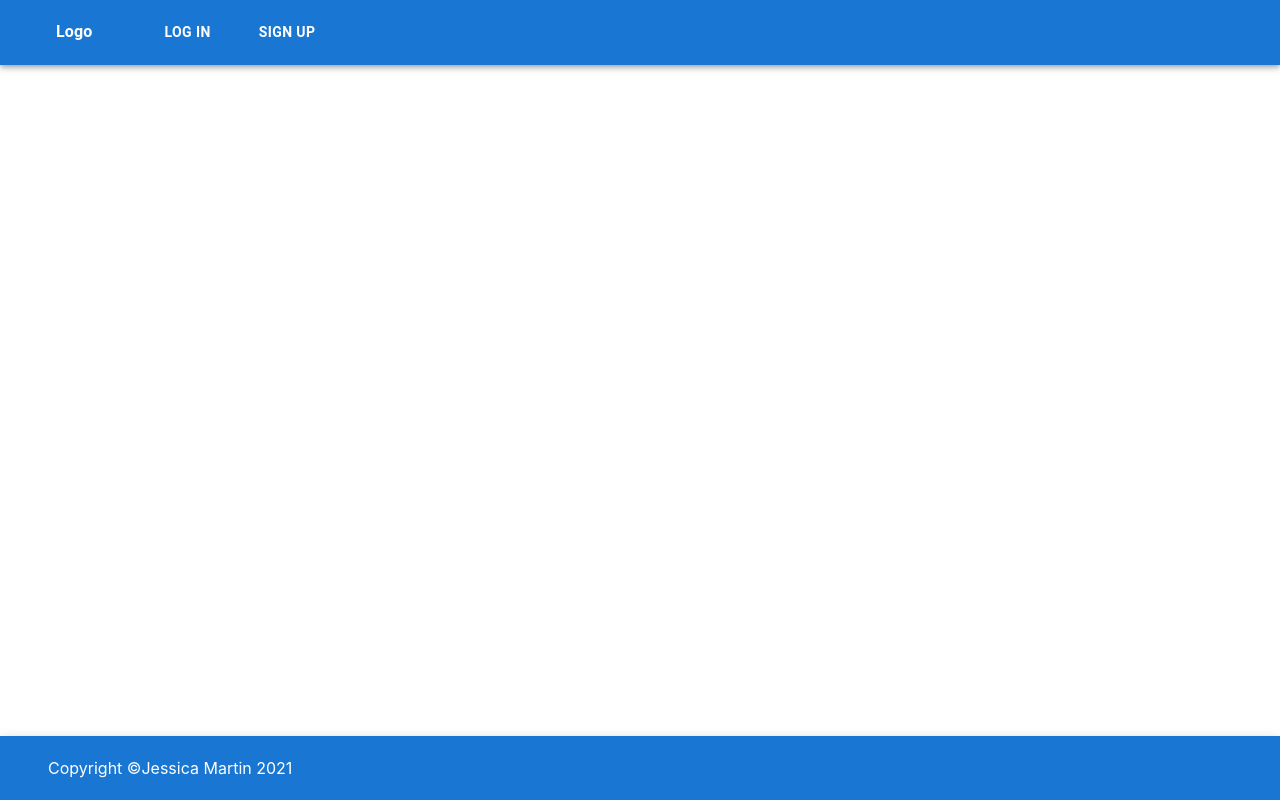
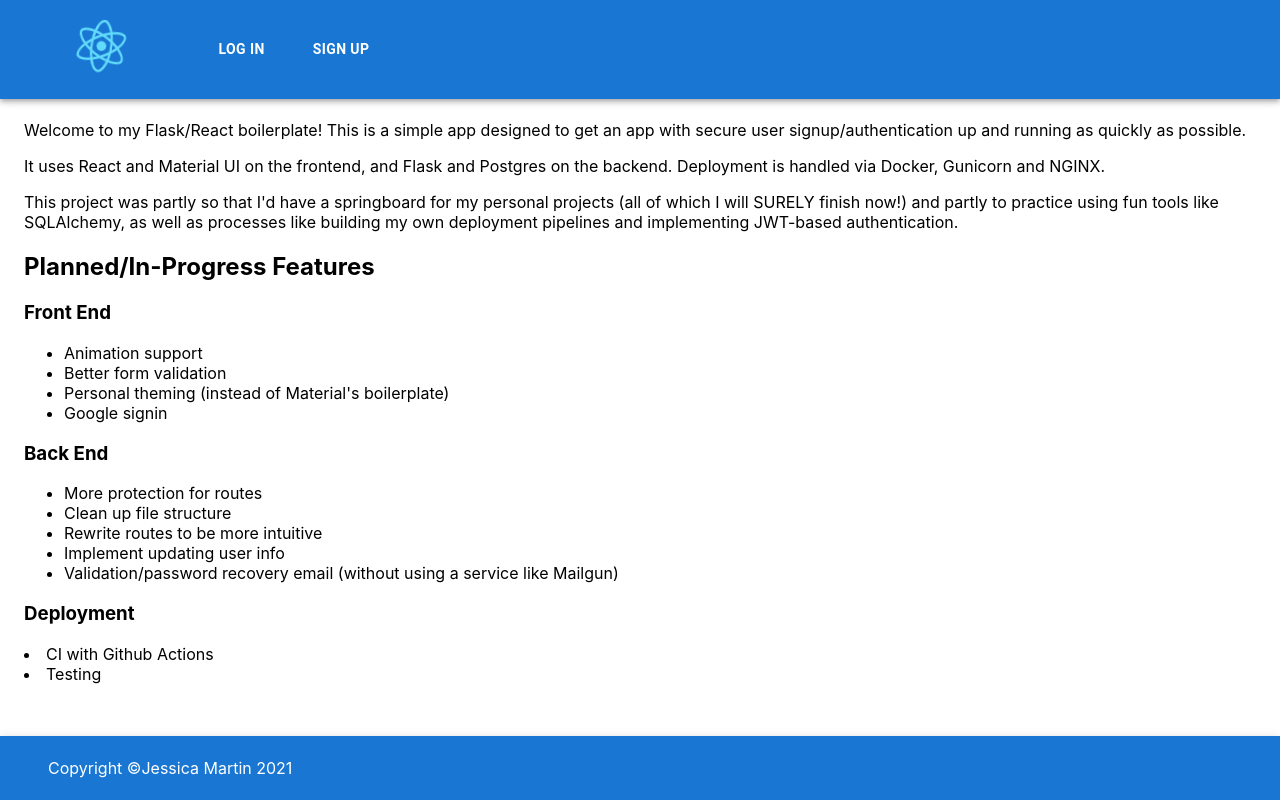
Before and after one commit to PersonofNote/react-boilerplate, a React (Create React App) app: page / in a window 1280 px wide. Built offline with nearby package versions, Linux system fonts and the light colour scheme.

Commit message:
Add delay to redirect and update styles

```diff
--- a/src/App.css
+++ b/src/App.css
@@ -3,7 +3,7 @@
 }
 
 .App-logo {
-  height: 40vmin;
+  height: 4rem;
   pointer-events: none;
 }
 
@@ -48,3 +48,14 @@
 .menu a:hover {
   color: ghostwhite;
 }
+
+.alert {
+  margin: 1rem 0;
+  padding: 1rem;
+  border-radius: 0.5rem;
+}
+
+.alert.alert-danger {
+  background-color: #f44336;
+  color: white;
+}
--- a/src/App.js
+++ b/src/App.js
@@ -28,6 +28,7 @@ import MenuList from '@mui/material/MenuList';
 import MenuItem from '@mui/material/MenuItem';
 import { Container } from '@material-ui/core';
 import Toolbar from '@mui/material/Toolbar';
+import { ReactComponent as ReactLogo} from './logo.svg';
 
 
 import "./App.css";
@@ -61,69 +62,59 @@ const App = () => {
     <BrowserRouter >
       <AppBar className="menu" position="static">
         <Container>
-          <>
           <MenuList sx={{ display: 'flex', alignItems: 'center', textAlign: 'center' }}>
             <MenuItem>
               <Link to={"/"} className="navbar-brand">
-                Logo
+                <ReactLogo className="App-logo"/>
               </Link>
             </MenuItem>
             {!currentUser && (
               <MenuItem>
-                <li className="nav-item">
                 <Button>
                   <Link to={"/login"} >
                     Log In
                   </Link>
                 </Button>
-                </li>
-                <li className="nav-item">
                 <Button>
                   <Link to={"/register"} >
                     Sign Up
                   </Link>
                 </Button>
-                </li>
               </MenuItem>
             )}
               {showModeratorBoard && (
                 <MenuItem>
-                  <li className="nav-item">
                     <Link to={"/mod"} >
                       Moderator Board
                     </Link>
-                  </li>
                 </MenuItem>
               )}
 
               {showAdminBoard && (
                 <MenuItem>
-                  <li className="nav-item">
                   <Link to={"/admin"} >
                     Admin Board
                   </Link>
-                  </li>
                 </MenuItem>
               )}
 
               {currentUser && (
                 <>
                 <MenuItem>
-                  <li className="nav-item">
                     <Link to={`/users/${currentUser.id}`} replace={true} >
                       Profile
                     </Link>
-                  </li>
                 </MenuItem>
                 <MenuItem>
-                  <li> <Button variant="contained" onClick={logOut}> Logout </Button> </li>
+                  <Button variant="contained" onClick={logOut}> Logout </Button>
                 </MenuItem>
                 </>
               )}
           </MenuList>
-          </>
         </Container>
       </AppBar>
+      {/* Enforce max width for all components */}
+      <Container id="main">
         <Routes>
             <Route index element={<Home />} />
             <Route path="/login" element={<Login setCurrentUser={setCurrentUser} />}  />
@@ -141,6 +132,7 @@ const App = () => {
               }
             />
         </Routes>
+      </Container>
     </BrowserRouter>
     <Footer />
   </>
--- a/src/components/Home.js
+++ b/src/components/Home.js
@@ -24,7 +24,30 @@ const Home = () => {
 
   return (
     <div className="container">
-        <h3>{content}</h3>
+        <h1>{content}</h1>
+        <p>Welcome to my Flask/React boilerplate! This is a simple app designed to get an app with secure user signup/authentication up and running as quickly as possible.</p>
+        <p> It uses React and Material UI on the frontend, and Flask and Postgres on the backend. Deployment is handled via Docker, Gunicorn and NGINX.</p>
+        <p> This project was partly so that I'd have a springboard for my personal projects (all of which I will SURELY finish now!) and partly to practice using fun tools like SQLAlchemy, as well as processes like building my own deployment pipelines and implementing JWT-based authentication.</p>
+        <h2>Planned/In-Progress Features</h2>
+        <h3> Front End </h3>
+        <ul>
+          <li> Animation support </li>
+          <li> Better form validation</li>
+          <li> Personal theming (instead of Material's boilerplate) </li>
+          <li> Google signin </li>
+        </ul>
+        <h3> Back End </h3>
+        <ul>
+          <li>More protection for routes</li>
+          <li>Clean up file structure</li>
+          <li>Rewrite routes to be more intuitive</li>
+          <li>Implement updating user info </li>
+          <li>Validation/password recovery email (without using a service like Mailgun)</li>
+        </ul>
+
+        <h3> Deployment </h3>
+        <li> CI with Github Actions </li>
+        <li> Testing </li>
     </div>
   );
 };
--- a/src/components/Login.js
+++ b/src/components/Login.js
@@ -35,6 +35,7 @@ const Login = ({setCurrentUser}) => {
   const [username, setUsername] = useState("");
   const [password, setPassword] = useState("");
   const [loading, setLoading] = useState(false);
+  const [successful, setSuccessful] = useState(false);
   const [message, setMessage] = useState("");
 
 
@@ -57,6 +58,7 @@ const Login = ({setCurrentUser}) => {
     //form.current.validateAll();
     AuthService.login(username, password).then((response) => {
      if(response.status === 200) {
+      setSuccessful(true);
       return response.user
      }else {
       setLoading(false);
@@ -120,7 +122,16 @@ const Login = ({setCurrentUser}) => {
       >
         Sign In
       </Button>
-      <Box> {message} </Box>
+      {message && (
+            <div className="form-group">
+              <div
+                className={ successful ? "alert alert-success" : "alert alert-danger" }
+                role="alert"
+              >
+                {message}
+              </div>
+            </div>
+          )}
       {/* TODO: implement password retrieval
       <Grid container>
         <Grid item xs>
--- a/src/components/Register.js
+++ b/src/components/Register.js
@@ -1,4 +1,5 @@
 import React, { useState, useRef } from "react";
+import {  Navigate } from "react-router-dom";
 
 // VALIDATION - IN PROGRESS
 import Form from "react-validation/build/form";
@@ -60,6 +61,7 @@ const Register = (props) => {
   const [password, setPassword] = useState("");
   const [successful, setSuccessful] = useState(false);
   const [message, setMessage] = useState("");
+  const [timerFinished, setTimerFinished] = useState(false);
 
   const onChangeUsername = (e) => {
     const username = e.target.value;
@@ -80,15 +82,22 @@ const Register = (props) => {
     e.preventDefault();
 
     setMessage("");
-    setSuccessful(false);
 
     form.current.validateAll();
 
     if (checkBtn.current.context._errors.length === 0) {
       AuthService.register(username, email, password).then(
         (response) => {
+          setSuccessful(true);
           setMessage(response.data.message);
-          setSuccessful(true);
+          const timer = setTimeout(() => {
+            console.log('This will run after 1 second!')
+            setTimerFinished(true);
+          }, 1000);
+          return () => {
+            clearTimeout(timer);
+          }
+
         },
         (error) => {
           const resMessage =
@@ -121,7 +130,7 @@ const Register = (props) => {
         <Typography component="h1" variant="h5">
           Sign Up
         </Typography>
-        <Form noValidate sx={{ mt: 1 }} ref={form} onSubmit={handleRegister} ref={form}>
+        <Form sx={{ mt: 1 }} ref={form} onSubmit={handleRegister} ref={form}>
           {!successful && (
             <div>
                 <TextField
@@ -134,7 +143,6 @@ const Register = (props) => {
                   name="username"
                   autoComplete="username"
                   autoFocus
-                  value={username}
                   onChange={onChangeUsername}
                   validations={[required, vusername]}
                 />
@@ -147,7 +155,6 @@ const Register = (props) => {
                   name="email"
                   autoComplete="email"
                   autoFocus
-                  value={email}
                   onChange={onChangeEmail}
                   validations={[required, validEmail]}
                 />
@@ -160,7 +167,6 @@ const Register = (props) => {
                   type="password"
                   id="password"
                   autoComplete="current-password"
-                  value={password}
                   onChange={onChangePassword}
                   validations={[required, vpassword]}
                 />
@@ -184,6 +190,9 @@ const Register = (props) => {
               </div>
             </div>
           )}
+          {timerFinished && (
+            <Navigate to="/" replace={true} />
+          )}
           <CheckButton style={{ display: "none" }} ref={checkBtn} />
         </Form>
       </Box>
--- a/src/services/auth.service.js
+++ b/src/services/auth.service.js
@@ -4,7 +4,7 @@ import axios from "axios";
 const API_URL = "http://localhost:5000/";
 
 const register = (username, email, password) => {
-  return axios.post(API_URL + "auth/signup", {
+  return axios.post(API_URL + "/auth/signup", {
     username,
     email,
     password,
```
Also changed, not shown: src/assets/placeholder.svg (added). Lines whose indentation alone changed are shown as unchanged.
